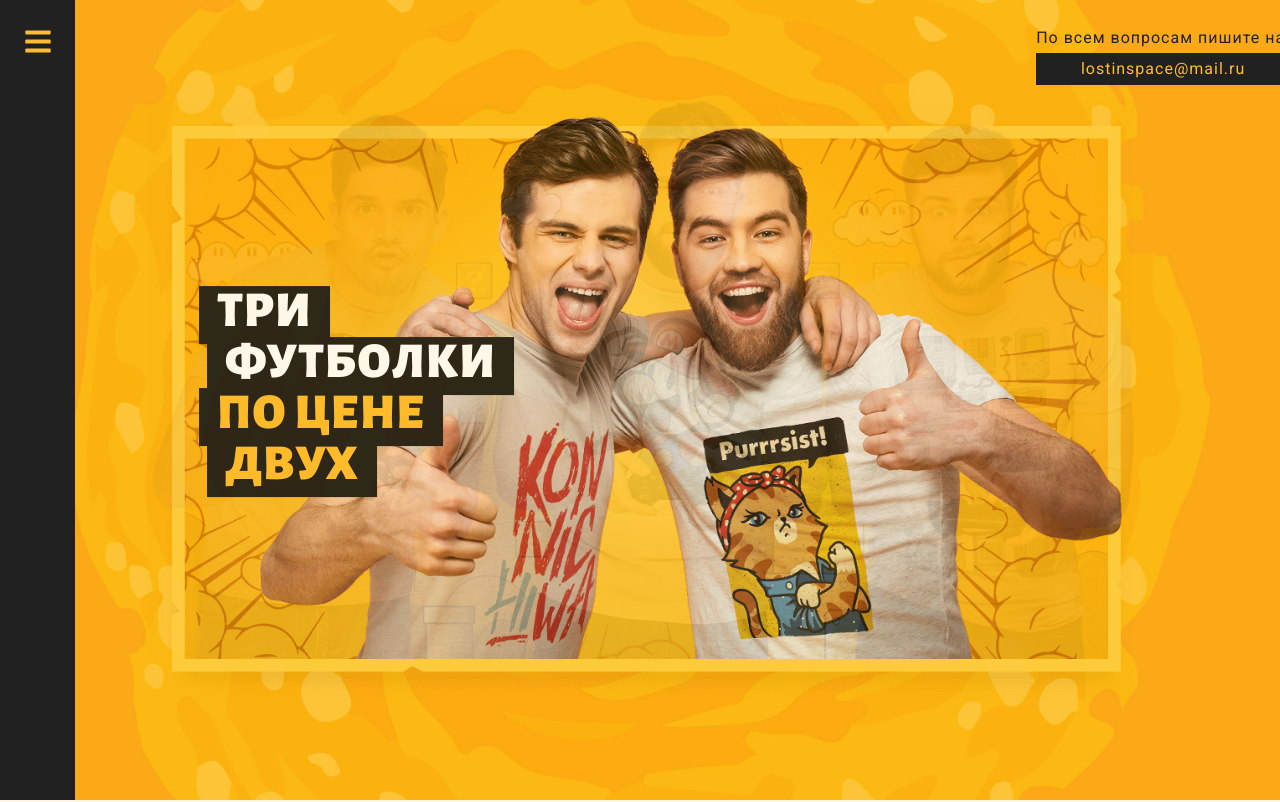
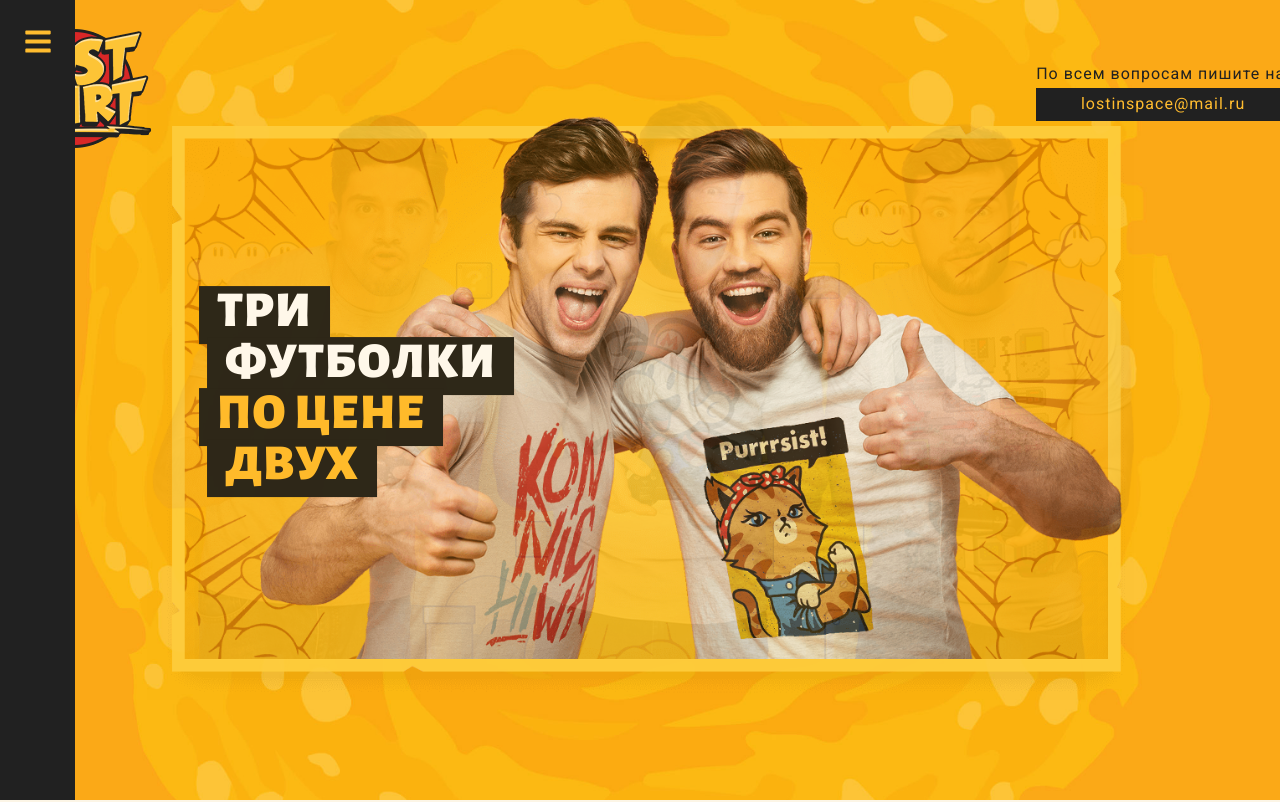
Before and after one commit to MuratOrs/lost-shirt, a plain HTML site: page index.html in a window 1280 px wide. Shown: the top 802 px of the page. Drawn offline with nearby package versions, Linux system fonts and the light colour scheme; the site is published under a folder, as on GitHub Pages, so addresses that start at the root find nothing.

Commit message:
Logo link

```diff
--- a/index.html
+++ b/index.html
@@ -16,7 +16,7 @@
     <section class="hero">
         <header class="header">
             <a href="" class="logo">
-                <img src="/img/content/logos/logo-main.png" alt="logo" class="logo__pic">
+                <img src="./img/content/logos/logo-main.png" alt="logo" class="logo__pic">
             </a>
             <a href="mailto:lostinspace@mail.ru" class="mail">
                 <div class="mail__title">По всем вопросам пишите на:</div>
```
